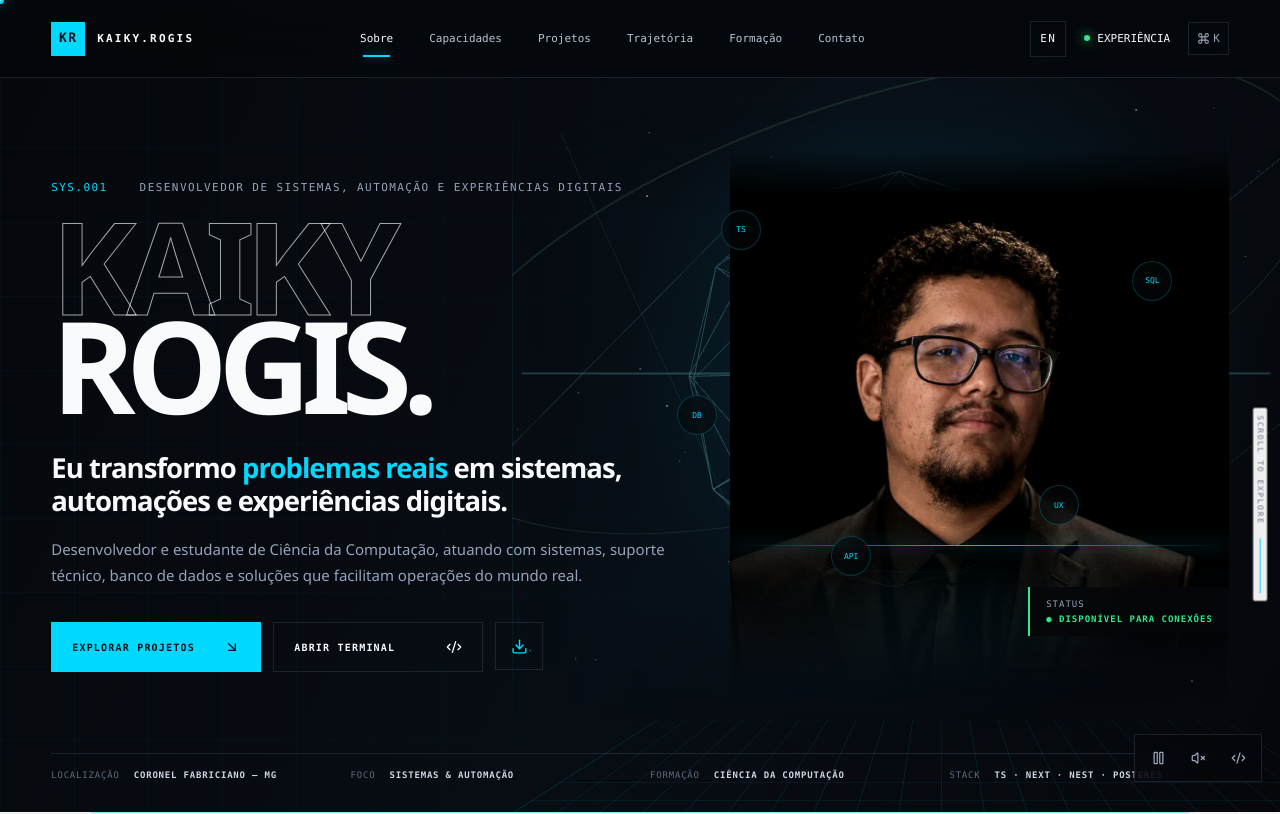
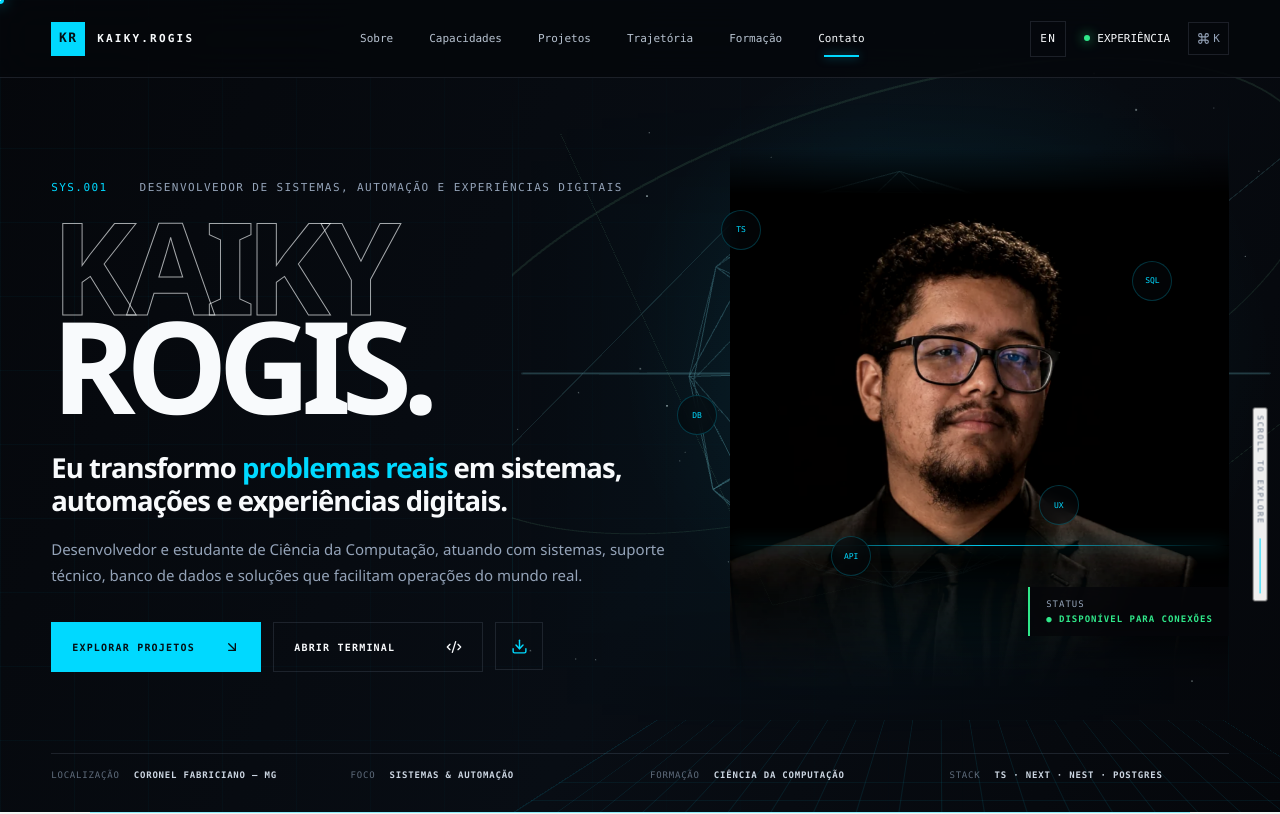
Before and after one commit to KaikyRogis/KaikyRogis.github.io, a Next.js app: page / in a window 1280 px wide. Shown: the top 814 px of the page. Built offline with nearby package versions, Linux system fonts and the light colour scheme.

Commit message:
fix: keep contact navigation active at page end

```diff
--- a/app/page.tsx
+++ b/app/page.tsx
@@ -75,12 +75,35 @@ export function PortfolioPage({ locale = "pt" }: { locale?: Locale }) {
   }, [reducedSystem]);
 
   useEffect(() => {
+    const navigationSectionIds = [
+      "about",
+      "capabilities",
+      "projects",
+      "labs",
+      "experience",
+      "skills",
+      "education",
+      "contact",
+    ];
+    const isAtPageEnd = () =>
+      window.scrollY + window.innerHeight >=
+      document.documentElement.scrollHeight - 8;
     const updateProgress = () => {
       const available =
         document.documentElement.scrollHeight - window.innerHeight;
       setPageProgress(
         available > 0 ? Math.round((window.scrollY / available) * 100) : 0,
       );
+      if (isAtPageEnd()) {
+        setActiveSection("contact");
+        return;
+      }
+      const readingLine = window.innerHeight * 0.35;
+      const currentSection = navigationSectionIds.find((id) => {
+        const rect = document.getElementById(id)?.getBoundingClientRect();
+        return rect && rect.top <= readingLine && rect.bottom > readingLine;
+      });
+      if (currentSection) setActiveSection(currentSection);
     };
     const observer = new IntersectionObserver(
       (entries) => {
@@ -98,33 +121,10 @@ export function PortfolioPage({ locale = "pt" }: { locale?: Locale }) {
       const node = document.getElementById(project.slug);
       if (node) observer.observe(node);
     });
-    const navigationObserver = new IntersectionObserver(
-      (entries) => {
-        const visible = entries
-          .filter((entry) => entry.isIntersecting)
-          .sort((a, b) => b.intersectionRatio - a.intersectionRatio)[0];
-        if (visible) setActiveSection((visible.target as HTMLElement).id);
-      },
-      { rootMargin: "-28% 0px -60%", threshold: [0, 0.15, 0.4] },
-    );
-    [
-      "about",
-      "capabilities",
-      "projects",
-      "labs",
-      "experience",
-      "skills",
-      "education",
-      "contact",
-    ].forEach((id) => {
-      const node = document.getElementById(id);
-      if (node) navigationObserver.observe(node);
-    });
     window.addEventListener("scroll", updateProgress, { passive: true });
     updateProgress();
     return () => {
       observer.disconnect();
-      navigationObserver.disconnect();
       window.removeEventListener("scroll", updateProgress);
     };
   }, []);
```
Also changed, not shown: 2 other files (tests, documents, lock files or other folders).
